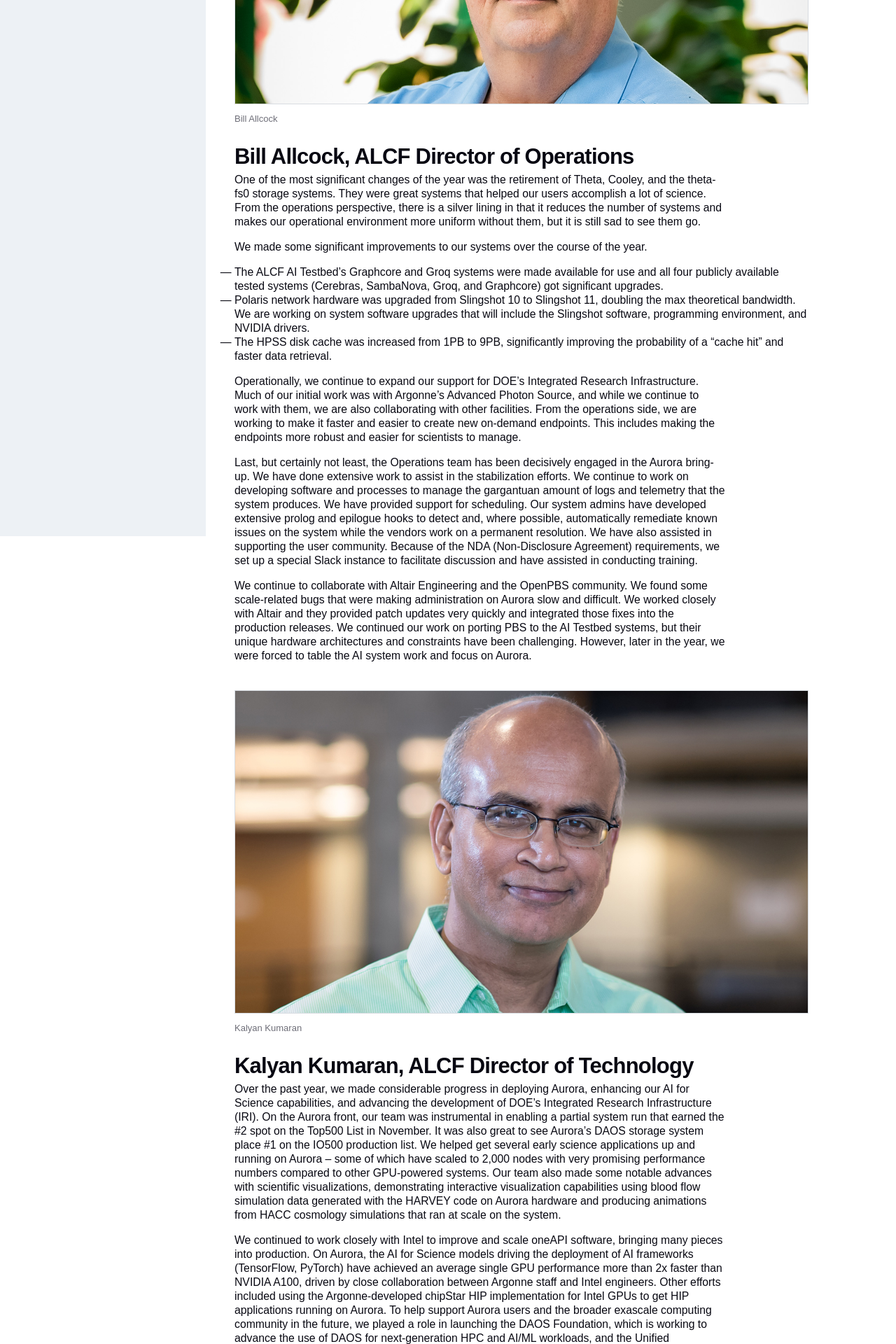
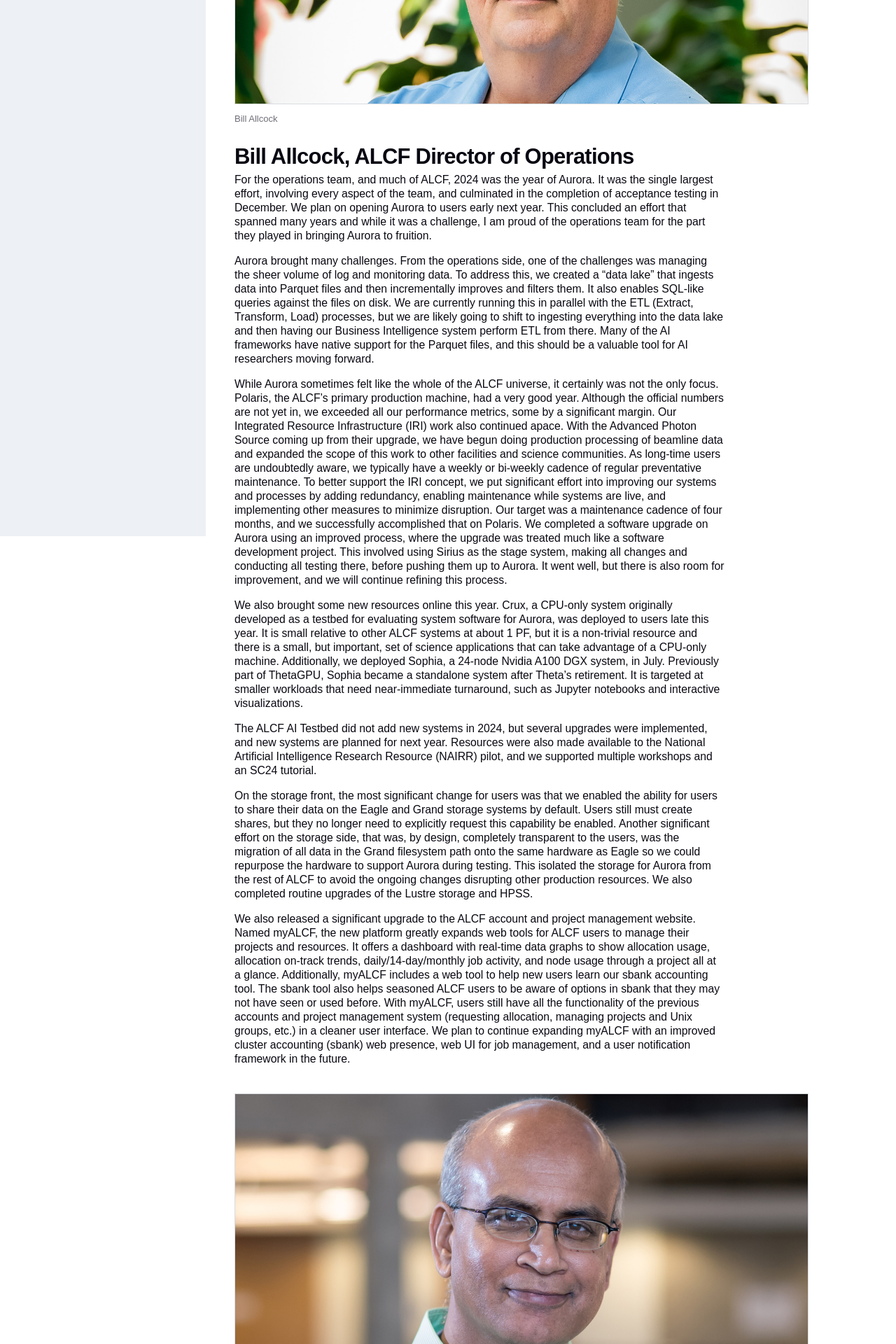
Before and after one commit to argonne-lcf/AR2024, a Jekyll site: the page built from 01_year-in-review/year-in-review.md, in a window 1280 px wide. Shown: the part 578-2498 px from the top of the page at 70% size. Built offline with Jekyll 4.4.1, drawn with Linux system fonts in a browser that asks for light colours; some web fonts are replaced; some of the changed text lies outside the part shown.

Commit message:
Update year-in-review.md

```diff
--- a/01_year-in-review/year-in-review.md
+++ b/01_year-in-review/year-in-review.md
@@ -16,18 +16,20 @@ permalink: year-in-review/year-in-review
 
 # Bill Allcock, ALCF Director of Operations
 
-One of the most significant changes of the year was the retirement of Theta, Cooley, and the theta-fs0 storage systems. They were great systems that helped our users accomplish a lot of science. From the operations perspective, there is a silver lining in that it reduces the number of systems and makes our operational environment more uniform without them, but it is still sad to see them go.
+For the operations team, and much of ALCF, 2024 was the year of Aurora. It was the single largest effort, involving every aspect of the team, and culminated in the completion of acceptance testing in December. We plan on opening Aurora to users early next year. This concluded an effort that spanned many years and while it was a challenge, I am proud of the operations team for the part they played in bringing Aurora to fruition.
 
-We made some significant improvements to our systems over the course of the year.
-- The ALCF AI Testbed’s Graphcore and Groq systems were made available for use and all four publicly available tested systems (Cerebras, SambaNova, Groq, and Graphcore) got significant upgrades.
-- Polaris network hardware was upgraded from Slingshot 10 to Slingshot 11, doubling the max theoretical bandwidth. We are working on system software upgrades that will include the Slingshot software, programming environment, and NVIDIA drivers.
-- The HPSS disk cache was increased from 1PB to 9PB, significantly improving the probability of a “cache hit” and faster data retrieval.
+Aurora brought many challenges. From the operations side, one of the challenges was managing the sheer volume of log and monitoring data. To address this, we created a "data lake" that ingests data into Parquet files and then incrementally improves and filters them. It also enables SQL-like queries against the files on disk. We are currently running this in parallel with the ETL (Extract, Transform, Load) processes, but we are likely going to shift to ingesting everything into the data lake and then having our Business Intelligence system perform ETL from there. Many of the AI frameworks have native support for the Parquet files, and this should be a valuable tool for AI researchers moving forward.
 
-Operationally, we continue to expand our support for DOE's Integrated Research Infrastructure. Much of our initial work was with Argonne’s Advanced Photon Source, and while we continue to work with them, we are also collaborating with other facilities. From the operations side, we are working to make it faster and easier to create new on-demand endpoints. This includes making the endpoints more robust and easier for scientists to manage.
+While Aurora sometimes felt like the whole of the ALCF universe, it certainly was not the only focus. Polaris, the ALCF’s primary production machine, had a very good year. Although the official numbers are not yet in, we exceeded all our performance metrics, some by a significant margin. Our Integrated Resource Infrastructure (IRI) work also continued apace. With the Advanced Photon Source coming up from their upgrade, we have begun doing production processing of beamline data and expanded the scope of this work to other facilities and science communities. As long-time users are undoubtedly aware, we typically have a weekly or bi-weekly cadence of regular preventative maintenance. To better support the IRI concept, we put significant effort into improving our systems and processes by adding redundancy, enabling maintenance while systems are live, and implementing other measures to minimize disruption. Our target was a maintenance cadence of four months, and we successfully accomplished that on Polaris. We completed a software upgrade on Aurora using an improved process, where the upgrade was treated much like a software development project. This involved using Sirius as the stage system, making all changes and conducting all testing there, before pushing them up to Aurora. It went well, but there is also room for improvement, and we will continue refining this process.
 
-Last, but certainly not least, the Operations team has been decisively engaged in the Aurora bring-up. We have done extensive work to assist in the stabilization efforts. We continue to work on developing software and processes to manage the gargantuan amount of logs and telemetry that the system produces. We have provided support for scheduling. Our system admins have developed extensive prolog and epilogue hooks to detect and, where possible, automatically remediate known issues on the system while the vendors work on a permanent resolution. We have also assisted in supporting the user community. Because of the NDA (Non-Disclosure Agreement) requirements, we set up a special Slack instance to facilitate discussion and have assisted in conducting training.
+We also brought some new resources online this year. Crux, a CPU-only system originally developed as a testbed for evaluating system software for Aurora, was deployed to users late this year. It is small relative to other ALCF systems at about 1 PF, but it is a non-trivial resource and there is a small, but important, set of science applications that can take advantage of a CPU-only machine. Additionally, we deployed Sophia, a 24-node Nvidia A100 DGX system, in July. Previously part of ThetaGPU, Sophia became a standalone system after Theta’s retirement. It is targeted at smaller workloads that need near-immediate turnaround, such as Jupyter notebooks and interactive visualizations.
 
-We continue to collaborate with Altair Engineering and the OpenPBS community. We found some scale-related bugs that were making administration on Aurora slow and difficult. We worked closely with Altair and they provided patch updates very quickly and integrated those fixes into the production releases. We continued our work on porting PBS to the AI Testbed systems, but their unique hardware architectures and constraints have been challenging. However, later in the year, we were forced to table the AI system work and focus on Aurora.
+The ALCF AI Testbed did not add new systems in 2024, but several upgrades were implemented, and new systems are planned for next year. Resources were also made available to the National Artificial Intelligence Research Resource (NAIRR) pilot, and we supported multiple workshops and an SC24 tutorial.
+
+On the storage front, the most significant change for users was that we enabled the ability for users to share their data on the Eagle and Grand storage systems by default. Users still must create shares, but they no longer need to explicitly request this capability be enabled. Another significant effort on the storage side, that was, by design, completely transparent to the users, was the migration of all data in the Grand filesystem path onto the same hardware as Eagle so we could repurpose the hardware to support Aurora during testing. This isolated the storage for Aurora from the rest of ALCF to avoid the ongoing changes disrupting other production resources. We also completed routine upgrades of the Lustre storage and HPSS.
+
+We also released a significant upgrade to the ALCF account and project management website. Named myALCF, the new platform greatly expands web tools for ALCF users to manage their projects and resources. It offers a dashboard with real-time data graphs to show allocation usage, allocation on-track trends, daily/14-day/monthly job activity, and node usage through a project all at a glance. Additionally, myALCF includes a web tool to help new users learn our sbank accounting tool. The sbank tool also helps seasoned ALCF users to be aware of options in sbank that they may not have seen or used before. With myALCF, users still have all the functionality of the previous accounts and project management system (requesting allocation, managing projects and Unix groups, etc.) in a cleaner user interface. We plan to continue expanding myALCF with an improved cluster accounting (sbank) web presence, web UI for job management, and a user notification framework in the future.
+
 
 
 {% include media-img.html
@@ -52,13 +54,12 @@ Finally, our ongoing efforts to develop IRI tools and capabilities got a boost w
 
 # Jini Ramprakash, ALCF Deputy Director
 
-It was a busy year for the ALCF as we continued to make strides in deploying new systems, tools, and capabilities to support HPC- and AI-driven scientific research, while also broadening our outreach efforts to engage with new communities. In the outreach space, we partnered with colleagues at the Exascale Computing Project, NERSC, OLCF, and the Sustainable Horizons Institute to host DOE’s first “Intro to HPC Bootcamp.” With an emphasis on energy justice and workforce development, the event welcomed around 60 college students (many with little to no background in scientific computing) to use HPC for hands-on projects focused on making positive social impacts. It was very gratifying to see how engaged the students were in this immersive, week-long event. The bootcamp is a great addition to our extensive outreach efforts aimed at cultivating the next-generation computing workforce.
+In 2024, we ramped up our efforts to plan for the facility’s next-generation supercomputer via the ALCF-4 project. While our latest system, Aurora, is just about ready to make its debut, it’s critical to lay the groundwork for future supercomputers well in advance. We formally launched the ALCF-4 effort in 2023 with a target deployment in the 2028–2029 timeframe. Over the past year, we’ve reached several key milestones: releasing the draft technical requirements in June, conducting a successful technical design review in August, and engaging with potential vendors to assess their technology roadmaps and timelines. The project will gain further momentum next year with major reviews, including Critical Decision-1 (CD-1), which evaluates the project's technical approach, design, and implementation while establishing preliminary cost and schedule estimates.
 
-Our ongoing efforts to develop an Integrated Research Infrastructure (IRI) also made considerable progress this year. As a member of DOE’s IRI Task Force and IRI Blueprint Activity over the past few years, I’ve had the opportunity to collaborate with colleagues across the national labs to formulate a long-term strategy for integrating computing facilities like the ALCF with data-intensive experimental and observational facilities. In 2023, we released the IRI Architecture Blueprint Activity Report, which lays out a framework for moving ahead with coordinated implementation efforts across DOE. At the same time, the ALCF continued to develop and demonstrate tools and methods to integrate our supercomputers with experimental facilities, such as Argonne’s Advanced Photon Source and the DIII-D. This year, Argonne launched the “Nexus” effort, which brings together all of the lab’s new and ongoing research activities and partnerships in this domain, ensuring they align with DOE’s broader IRI vision.
+Our work to plan for future computing resources also extended beyond ALCF-4. We contributed to a charge from the DOE Advanced Scientific Computing Advisory Committee (ASCAC) to develop a 10-year outlook for the DOE computing facilities. This effort culminated in a report outlining the investments and upgrades needed to ensure DOE remains at the forefront of scientific computing.
 
-We also made progress toward launching the Argonne Enterprise Registration System, a new lab-wide registration platform aimed at standardizing data collection and processing for various categories of non-employees, including facility users. In 2023, we defined system requirements and issued a request for proposals for building the platform. Ultimately, the new system will help eliminate redundant data entry, simplify registration processes for both users and staff, and enhance our reporting capabilities.
+Workforce development has remained a priority as well. Our annual “Intro to AI” training series continues to provide hundreds of college students with hands-on experience in using AI and supercomputers for science. In addition to training, we offer students the opportunity to apply their skills in real research environments through various appointments and internships at the ALCF. This year, we partnered with the University of Illinois Chicago’s Sprintership program, welcoming five students for three-week internships at the ALCF in the spring—four of whom returned for summer internships to work in their areas of interest. These efforts are part of our broader vision to inspire the next generation of STEM professionals by providing opportunities to explore careers in computing.
 
-As a final note on 2023, we kicked off the ALCF-4 project to plan for our next-generation supercomputer, with DOE approving the CD-0 (Critical Decision-0) mission need for the project in April. We also established the leadership team (with myself as the project director and Kevin Harms as technical director) and began conversations with vendors to discuss their technology roadmaps. We look forward to ramping up the ALCF-4 project in 2024.
 
 {% include media-img.html
    source= "Riley_1600x900.jpg"
@@ -67,10 +68,14 @@ As a final note on 2023, we kicked off the ALCF-4 project to plan for our next-g
 
 # Katherine Riley, ALCF Director of Science
 
-Year after year, our user community breaks new ground in using HPC and AI for science. From improving climate modeling capabilities to speeding up the discovery of new materials and advancing our understanding of complex cosmological phenomena, the research generated by ALCF users never ceases to amaze me.
+Once again, our user community led a number of impressive research campaigns this year, achieving breakthroughs in fields ranging from biology and materials science to cosmology and fusion energy. At the same time, we continued to see more and more projects with complex workflows that integrate simulation, data science, and AI methods, reflecting the growing convergence of these approaches in scientific computing. The year was marked by several high-impact projects, including a collaboration between DOE and NASA to perform simulations that are helping prepare for future observations of the cosmos, and the development of an innovative AI-driven protein design framework that was recognized as a finalist for the Gordon Bell Prize. We also made strides in integrating our supercomputing resources with experimental facilities to speed up data-intensive discoveries, while early science teams on Aurora had some promising pre-production results that hint at the transformative advances to come.
 
-In 2023, we supported 18 INCITE projects and 33 ALCC projects (across two ALCC allocation cycles), as well as numerous Director’s Discretionary projects. Many of these projects were among the last to use Theta, which was retired at the end of the year. Over its 6+ year run as our production supercomputer, Theta delivered 202 million node-hours to 636 projects. The system also played a key role in bolstering our facility’s AI and data science capabilities. Theta was a remarkably productive and reliable machine that will be missed by ALCF users and staff alike.
+One of the year’s most exciting moments was seeing David Baker, a longtime ALCF user from the University of Washington, receive the 2024 Nobel Prize in Chemistry for his pioneering work in computational protein design. Baker was among the first researchers to use ALCF systems nearly 20 years ago and has since led multiple INCITE projects aimed at designing novel proteins and peptides for medical and industrial applications.
 
-Research projects supported by ALCF computing resources produced 240 publications in 2023. You can read about several of these efforts in the science highlights section of this report, including a University of Illinois Chicago team that identified the exact reaction coordinates for a key protein mechanism for the first time; a team from the University of Dayton Research Institute and Air Force Research Laboratory that shed light on the complex thermal environments encountered by hypersonic vehicles; and an Argonne team that investigated the impact of disruptions in cancer screening caused by the COVID-19 pandemic.
+While the Nobel Prize underscores the lasting impact of our community’s efforts, computational protein design represents just one area of the dynamic research portfolio supported by the ALCF. In 2024, we provided computing resources to 31 INCITE projects, 31 ALCC projects (spanning two award cycles), and numerous Director’s Discretionary projects. We also began supporting some of the initial projects awarded through the National AI Research Resource (NAIRR) pilot, providing them with access to the ALCF AI Testbed.
 
-It was also a very exciting year for Aurora as early science teams began using the exascale system for the first time. After years of diligent work to prepare codes for the Aurora’s unique architecture, the teams were able to begin scaling and optimizing their applications on the machine. Their early performance results have been very promising, giving us a glimpse of what will be possible when teams start using the full supercomputer for their research campaigns next year.
+To kick off the year, a multi-institutional team from DOE, NASA, and academia used our now-retired Theta system for a final run before it was decommissioned. The team generated nearly 4 million images of the cosmos to help researchers prepare for upcoming observations from NASA’s Nancy Grace Roman Space Telescope and the NSF-DOE Vera C. Rubin Observatory. By publicly releasing the simulation data, they are enabling the scientific community to refine processing pipelines, improve analysis codes, and prepare to interpret real observations as soon as they start coming in.
+
+This year also saw major progress toward building an Integrated Research Infrastructure (IRI), a DOE initiative designed to accelerate data-intensive science by connecting supercomputers with large-scale experimental and observational facilities. One of our key partners in this effort is the Advanced Photon Source (APS), a DOE user facility at Argonne. In a demonstration of IRI capabilities, the team used a fully automated pipeline between ALCF and APS to rapidly process data from an X-ray experiment. The researchers reconstructed the experimental data on Polaris and returned results to APS within 15 minutes, highlighting an approach for experiment-time data analysis that can be applied at other facilities.
+
+We also saw some innovative work being carried out by early science team using pre-production time on Aurora. This included the Gordon Bell Prize finalist project that used Aurora and four other powerful supercomputers to develop an AI-driven framework for protein design. In December, another team ran a pair of cosmological simulations on Aurora to explore recent findings from the Dark Energy Spectroscopic Instrument, which hint at new physics beyond the standard model of cosmology. While these early examples offer a preview of Aurora’s impact, we can’t wait to see the discoveries the system will enable when it is released to the broader scientific community next year.
```
